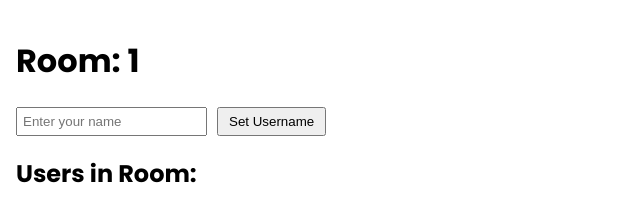
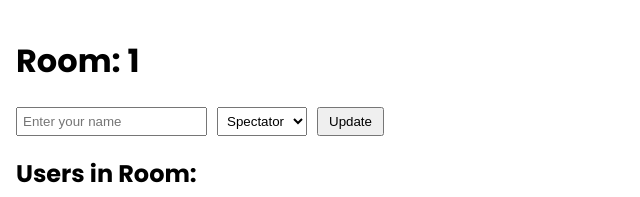
Before and after one commit to l-merta/TdA25-Buraci-Finale, a React (Vite) app in the folder client/: page /mistnost/1 in a window 1280 px wide. Shown: the top 197 px of the page, without its empty margins (0-640 px from the left). Built offline with nearby package versions, Linux system fonts and the light colour scheme; no server answers.

Commit message:
Room roles

```diff
--- a/client/src/main.tsx
+++ b/client/src/main.tsx
@@ -19,7 +19,9 @@ createRoot(document.getElementById('root')!).render(
         <Route path='/' element={<Home />} />
         <Route path='/mistnost' element={<Room />} />
         <Route path='/mistnost/:code' element={<Room />} />
-        <Route path='/admin-panel' element={<AdminPanel />} />
+        <Route path='/admin' element={<AdminPanel />} />
+        <Route path='/admin/mistnost' element={<Room />} />
+        <Route path='/admin/mistnost/:code' element={<Room />} />
         <Route path='/features' element={<Features />} />
         <Route path='/error' element={<Error code={404} message='Tato stránka neexistuje' />} />
         <Route path='/*' element={<Error code={404} message='Tato stránka neexistuje' />} />
--- a/client/src/pages/Room.tsx
+++ b/client/src/pages/Room.tsx
@@ -9,7 +9,8 @@ const Room = () => {
   const { code } = useParams<{ code?: string }>(); // Get :code from the URL
   const [socket, setSocket] = useState<Socket | null>(null);
   const [username, setUsername] = useState(""); // User's name
-  const [users, setUsers] = useState<{ username: string }[]>([]); // List of users in the room
+  const [role, setRole] = useState("spectator"); // User's role (default: spectator)
+  const [users, setUsers] = useState<{ username: string; role: string }[]>([]); // List of users in the room
   const [error, setError] = useState<{ code: number; message: string } | null>(null); // Error state
 
   useEffect(() => {
@@ -25,7 +26,7 @@ const Room = () => {
     newSocket.emit("joinRoom", { room: code });
 
     // Listen for the updated users list
-    newSocket.on("roomUsers", (data: { users: { username: string }[] }) => {
+    newSocket.on("roomUsers", (data: { users: { username: string; role: string }[] }) => {
       setUsers(data.users);
     });
 
@@ -40,10 +41,10 @@ const Room = () => {
     };
   }, [code]);
 
-  const emitUsername = () => {
-    if (socket && username.trim()) {
-      // Send the username to the server
-      socket.emit("username", { room: code, username });
+  const updateUser = () => {
+    if (socket) {
+      // Send the updated username and role to the server
+      socket.emit("updateUser", { room: code, username, role });
     }
   };
 
@@ -73,15 +74,25 @@ const Room = () => {
           placeholder="Enter your name"
           style={{ marginRight: "10px", padding: "5px" }}
         />
-        <button onClick={emitUsername} style={{ padding: "5px 10px" }}>
-          Set Username
+        <select
+          value={role}
+          onChange={(e) => setRole(e.target.value)}
+          style={{ marginRight: "10px", padding: "5px" }}
+        >
+          <option value="spectator">Spectator</option>
+          <option value="presenter">Presenter</option>
+        </select>
+        <button onClick={updateUser} style={{ padding: "5px 10px" }}>
+          Update
         </button>
       </div>
       <div style={{ marginTop: "20px" }}>
         <h2>Users in Room:</h2>
         <ul>
           {users.map((user, index) => (
-            <li key={index}>{user.username}</li>
+            <li key={index}>
+              {user.username} - {user.role}
+            </li>
           ))}
         </ul>
       </div>
```
Also changed, not shown: 1 other file (tests, documents, lock files or other folders).
